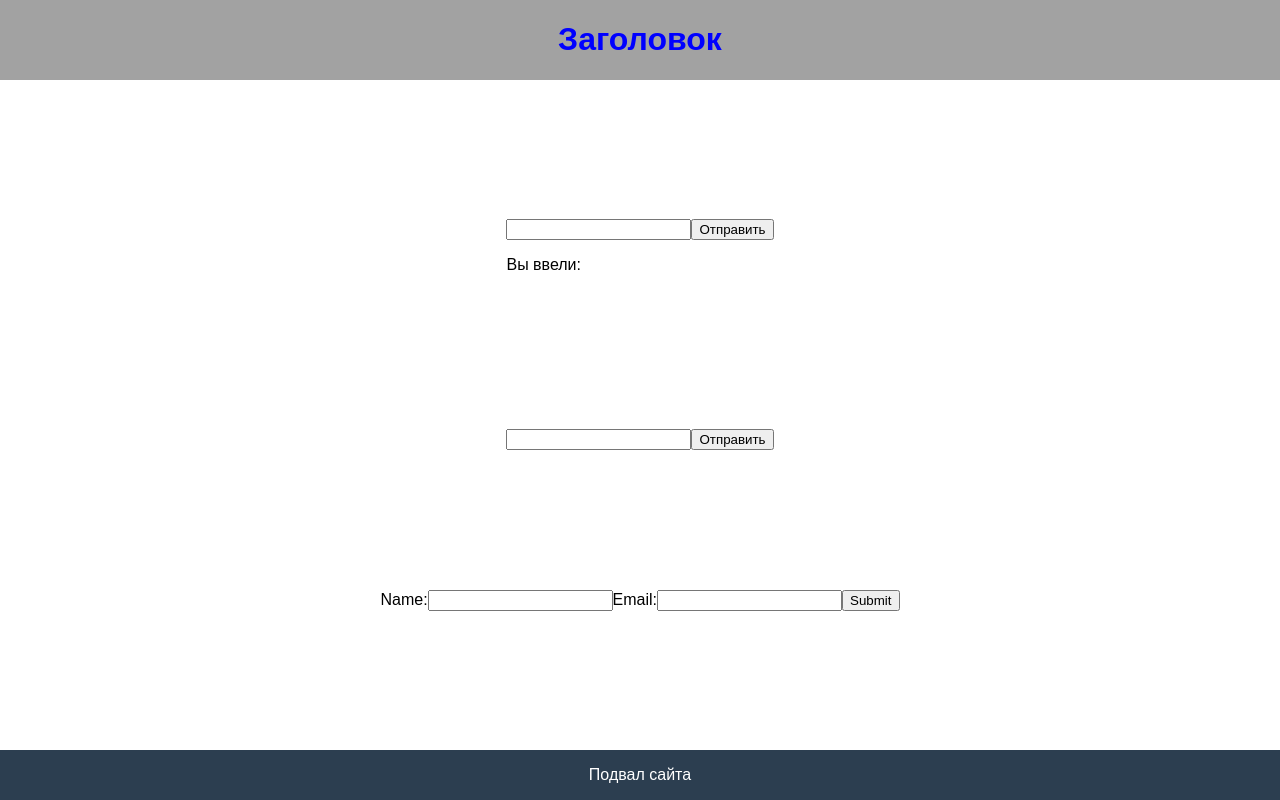
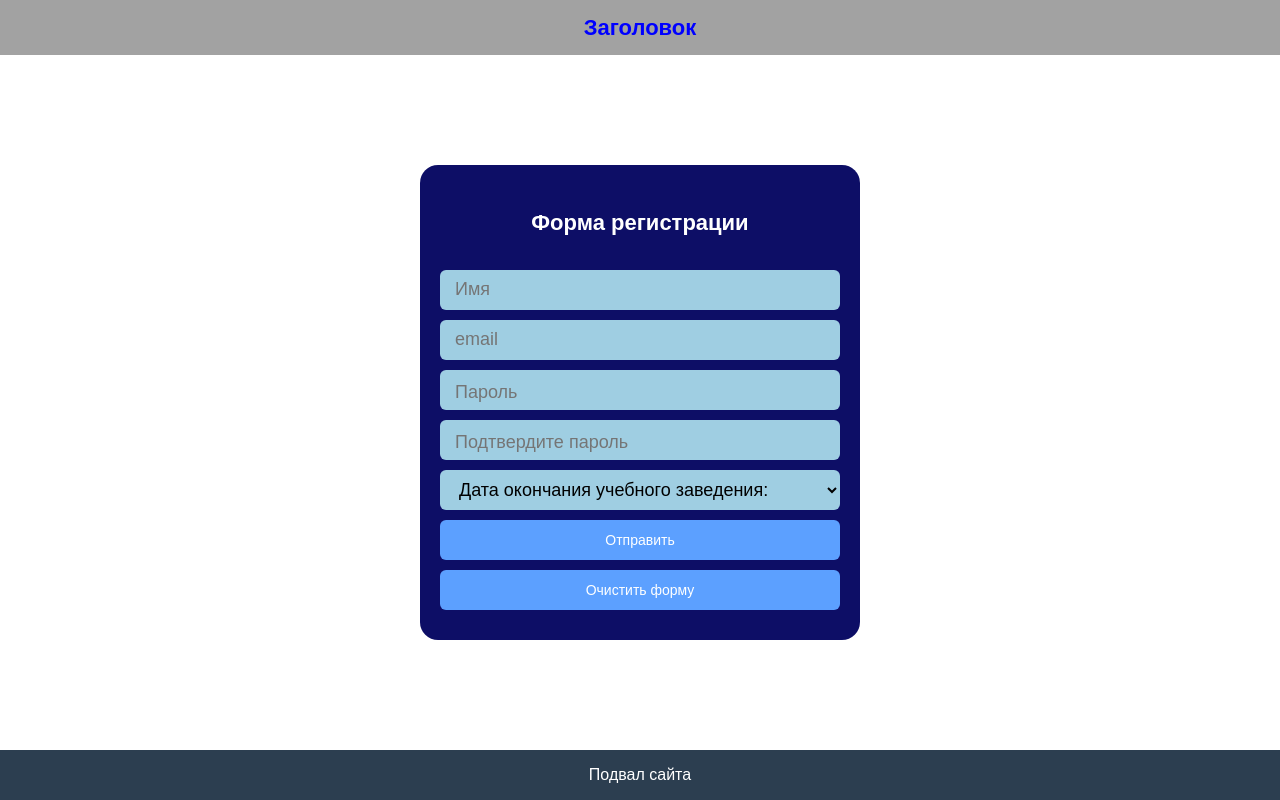
Before and after one commit to tusin777/my-app-gpt5, a React (Vite) app: page / in a window 1280 px wide. Built offline with nearby package versions, Linux system fonts and the light colour scheme.

Commit message:
React_Lesson_1.16.1

```diff
--- /dev/null
+++ b/src/components/RegForm/RegForm.css
@@ -0,0 +1,73 @@
+.section {
+  background-color: #0d0e66;
+  padding: 30px 20px;
+  margin: 0 auto;
+  border-radius: 18px;
+  display: flex;
+  flex-direction: column;
+  align-items: center;
+  row-gap: 20px;
+  color: white;
+}
+h1 {
+  font-size: 22px;
+}
+form {
+  display: flex;
+  flex-direction: column;
+  width: 400px;
+  row-gap: 10px;
+}
+input,
+select,
+button {
+  height: 40px;
+  box-sizing: border-box;
+  border: none;
+  border-radius: 6px;
+  padding-left: 15px;
+  padding-right: 15px;
+  font-size: 14px;
+  font-family: Arial, sans-serif;
+}
+
+select,
+input::placeholder {
+  font-size: 18px;
+  font-family: Arial, sans-serif;
+}
+
+input[type="password"] {
+  font-family: Arial, sans-serif;
+  font-size: 24px;
+}
+select,
+input {
+  background-color: #9fcee2;
+  outline: none;
+}
+select:focus,
+input:focus {
+  background-color: #fff;
+  outline: none;
+}
+button {
+  background-color: #5ca0ff;
+  color: #fff;
+  cursor: pointer;
+  transition: all 0.5s;
+}
+button:hover {
+  background-color: #17488d;
+}
+.error-message {
+  color: red;
+  text-align: center;
+}
+.password-invalid {
+  border: 2px solid red;
+}
+.success-message {
+  color: green;
+  text-align: center;
+}
--- /dev/null
+++ b/src/components/RegForm/RegForm.jsx
@@ -0,0 +1,144 @@
+import { useState } from "react";
+import {
+  validatePassword,
+  checkPasswordMatch,
+  checkRequiredFields,
+} from "./validators";
+import "./RegForm.css";
+
+function RegForm() {
+  const [name, setName] = useState("");
+  const [email, setEmail] = useState("");
+  const [password, setPassword] = useState("");
+  const [isPasswordValid, setIsPasswordValid] = useState(true);
+  const [confirmPassword, setConfirmPassword] = useState("");
+  const [passwordMatch, setPasswordMatch] = useState(true);
+  const [selectedYear, setSelectedYear] = useState("");
+  const [requiredFieldsError, setRequiredFieldsError] = useState(false);
+  const [showSuccessMessage, setShowSuccessMessage] = useState(false);
+
+  const handleNameChange = (e) => setName(e.target.value);
+
+  const handleEmailChange = (e) => setEmail(e.target.value);
+
+  const handleYearChange = (e) => setSelectedYear(e.target.value);
+
+  const handlePasswordChange = (e) => {
+    const newPassword = e.target.value;
+    setPassword(newPassword);
+    setIsPasswordValid(validatePassword(newPassword));
+    setPasswordMatch(checkPasswordMatch(newPassword, confirmPassword));
+  };
+
+  const handleConfirmPasswordChange = (e) => {
+    const newConfirmPassword = e.target.value;
+    setConfirmPassword(newConfirmPassword);
+    setPasswordMatch(checkPasswordMatch(password, newConfirmPassword));
+  };
+
+  const years = Array.from(
+    { length: 40 },
+    (_, i) => new Date().getFullYear() - i
+  );
+
+  const handleSubmit = (e) => {
+    e.preventDefault();
+
+    const allFieldsFilled = checkRequiredFields([
+      name,
+      email,
+      password,
+      confirmPassword,
+      selectedYear,
+    ]);
+
+    const isFormValid = allFieldsFilled && isPasswordValid && passwordMatch;
+
+    if (!isFormValid) {
+      setRequiredFieldsError(true);
+      setShowSuccessMessage(false);
+      return;
+    }
+
+    setRequiredFieldsError(false);
+    setShowSuccessMessage(true);
+
+    const formData = {
+      name,
+      email,
+      password,
+      confirmPassword,
+      selectedYear,
+    };
+
+    alert(JSON.stringify(formData, null, 2));
+
+    setTimeout(() => {
+      setShowSuccessMessage(false);
+    }, 3000);
+  };
+
+  const handleReset = () => {
+    setName("");
+    setEmail("");
+    setPassword("");
+    setIsPasswordValid("");
+    setConfirmPassword("");
+    setSelectedYear("");
+  };
+
+  return (
+    <div className="section">
+      <h1>Форма регистрации</h1>
+      <form onSubmit={handleSubmit}>
+        <input type="text" placeholder="Имя" onChange={handleNameChange} />
+        <input type="email" placeholder="email" onChange={handleEmailChange} />
+        <input
+          type="password"
+          placeholder="Пароль"
+          value={password}
+          onChange={handlePasswordChange}
+        />
+        {!isPasswordValid && (
+          <div className="error-message">
+            Пароль должен состоять из латинских букв и цифр, а также быть не
+            менее 8 символов
+          </div>
+        )}
+
+        <input
+          type="password"
+          placeholder="Подтвердите пароль"
+          value={confirmPassword}
+          onChange={handleConfirmPasswordChange}
+          style={{ color: passwordMatch ? "green" : "red" }}
+        />
+        {!passwordMatch && (
+          <div className="error-message">Пароли пока не совпадают</div>
+        )}
+
+        <select value={selectedYear} onChange={handleYearChange}>
+          <option value="">Дата окончания учебного заведения:</option>
+          {years.map((year) => (
+            <option key={year.toString()} value={year}>
+              {year}
+            </option>
+          ))}
+        </select>
+
+        <button type="submit">Отправить</button>
+        <button type="reset" onClick={handleReset}>
+          Очистить форму
+        </button>
+        {requiredFieldsError && (
+          <div className="error-message">Проверьте заполнение полей формы</div>
+        )}
+        {showSuccessMessage && (
+          <div className="success-message">Данные успешно отправлены</div>
+        )}
+      </form>
+    </div>
+  );
+}
+
+export default RegForm;
--- /dev/null
+++ b/src/components/RegForm/validators.js
@@ -0,0 +1,12 @@
+export const validatePassword = (password) => {
+  const passwordRegex = /^(?=.*[A-Za-z])(?=.*\d)[A-Za-z\d]{8,}$/;
+  return passwordRegex.test(password);
+};
+
+export const checkPasswordMatch = (password, confirmPassword) => {
+  return password === confirmPassword;
+};
+
+export const checkRequiredFields = (fields) => {
+  return fields.every((field) => field.trim());
+};
--- a/src/pages/ControlledForm.jsx
+++ /dev/null
@@ -1,26 +0,0 @@
-import { useState } from "react";
-
-const ControlledForm = () => {
-  const [value, setValue] = useState("");
-
-  const handleChange = (e) => {
-    setValue(e.target.value);
-  };
-
-  const handleSubmit = (e) => {
-    e.preventDefault();
-    alert("Имя отправлено: " + value);
-  };
-
-  return (
-    <form onSubmit={handleSubmit}>
-      <label>
-        <input type="text" value={value} onChange={handleChange} />
-      </label>
-      <button type="submit">Отправить</button>
-      <p>Вы ввели: {value}</p>
-    </form>
-  );
-};
-
-export default ControlledForm;
--- a/src/pages/HomePage.jsx
+++ b/src/pages/HomePage.jsx
@@ -1,14 +1,10 @@
-import ControlledForm from "./ControlledForm";
+import RegForm from "../components/RegForm/RegForm";
 import "./HomePage.css";
-import MixedForm from "./MixedForm";
-import UncontrolledForm from "./UncontrolledForm";
 
 function HomePage() {
   return (
     <>
-      <ControlledForm />
-      <UncontrolledForm />
-      <MixedForm />
+      <RegForm />
     </>
   );
 }
--- a/src/pages/MixedForm.jsx
+++ /dev/null
@@ -1,31 +0,0 @@
-import { useState, useRef } from "react";
-
-const MixedForm = () => {
-  const [name, setName] = useState("");
-  const emailRef = useRef(null);
-
-  const handleNameChange = (event) => {
-    setName(event.target.value);
-  };
-
-  const handleSubmit = (event) => {
-    event.preventDefault();
-    alert(`Имя: ${name}, Email: ${emailRef.current.value}`);
-  };
-
-  return (
-    <form onSubmit={handleSubmit}>
-      <label>
-        Name:
-        <input type="text" value={name} onChange={handleNameChange} />
-      </label>
-      <label>
-        Email:
-        <input type="email" ref={emailRef} />
-      </label>
-      <button type="submit">Submit</button>
-    </form>
-  );
-};
-
-export default MixedForm;
--- a/src/pages/UncontrolledForm.jsx
+++ /dev/null
@@ -1,21 +0,0 @@
-import { useRef } from "react";
-
-const UncontrolledForm = () => {
-  const inputRef = useRef(null);
-
-  const handleSubmit = (e) => {
-    e.preventDefault();
-    alert("Имя было отправлено: " + inputRef.current.value);
-  };
-
-  return (
-    <form onSubmit={handleSubmit}>
-      <label>
-        <input type="text" name="name" ref={inputRef} />
-      </label>
-      <button type="submit">Отправить</button>
-    </form>
-  );
-};
-
-export default UncontrolledForm;
```
